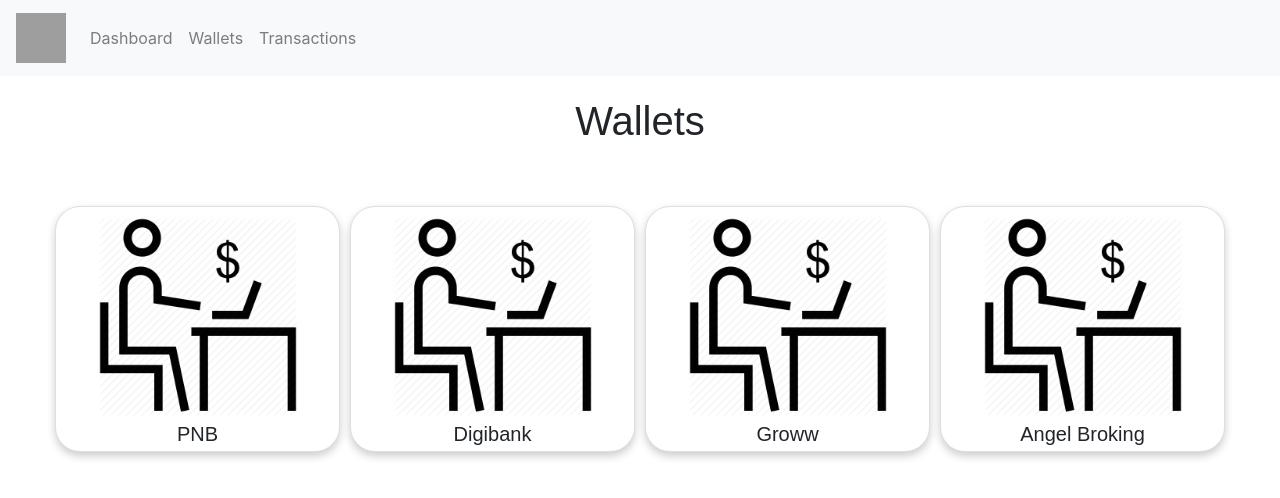
After one commit to suhridmathur/expense_tracker, a Django app: page /wallets in a window 1280 px wide. The commit adds this page. Shown: the top 498 px of the page. Run offline with Django 3.2, Linux system fonts and the light colour scheme; some libraries are stand-ins or nearby versions; grey boxes are pictures that could not be loaded.

Commit message:
Wallets HTML Added

```diff
--- a/activity/urls.py
+++ b/activity/urls.py
@@ -3,4 +3,5 @@
 
 urlpatterns = [
     path("", Homepage.as_view(), name="homepage"),
+    path("wallets", Wallets.as_view(), name="wallets"),
 ]
--- a/activity/views.py
+++ b/activity/views.py
@@ -3,3 +3,7 @@
 
 class Homepage(TemplateView):
     template_name = "homepage.html"
+
+
+class Wallets(TemplateView):
+    template_name = "wallets.html"
--- a/templates/base.html
+++ b/templates/base.html
@@ -21,8 +21,9 @@
       <a class="navbar-brand" href="#"><img src="/static/images/Circle-icons-money.png" alt="" width="50px" height="50px"></a>
       <div class="collapse navbar-collapse" id="navbarNavAltMarkup">
           <div class="navbar-nav">
-              <a class="nav-item nav-link active" href="#">Wallets <span class="sr-only">(current)</span></a>
-              <a class="nav-item nav-link" href="#">Transactions</a>
+            <a class="nav-item nav-link" href="/">Dashboard <span class="sr-only"></span></a>
+            <a class="nav-item nav-link" href="/wallets">Wallets <span class="sr-only"></span></a>
+            <a class="nav-item nav-link" href="/transactions">Transactions</a>
           </div>
         </div>
   </nav>
--- /dev/null
+++ b/templates/wallets.html
@@ -0,0 +1,37 @@
+{% extends 'base.html' %}
+
+{% block title %}Homepage{% endblock title  %}
+{% block extra_css %}
+    <link rel="stylesheet" href="/static/css/common.css">
+{% endblock extra_css %}
+{% block content %}
+    <div class="heading">
+        <span>Wallets</span>
+    </div>
+    <div class="monthly-stats">
+        <div class="card wallet">
+            <img src="/static/images/58-512.png" alt="" height="200px" width="200px">
+            <div class="container">
+                <span class="card-text">PNB</span>
+            </div>
+        </div>
+        <div class="card wallet">
+            <img src="/static/images/58-512.png" alt="" height="200px" width="200px">
+            <div class="container">
+                <span class="card-text">Digibank</span>
+            </div>
+        </div>
+        <div class="card wallet">
+            <img src="/static/images/58-512.png" alt="" height="200px" width="200px">
+            <div class="container">
+                <span class="card-text">Groww</span>
+            </div>
+        </div>
+        <div class="card wallet">
+            <img src="/static/images/58-512.png" alt="" height="200px" width="200px">
+            <div class="container">
+                <span class="card-text">Angel Broking</span>
+            </div>
+        </div>
+    </div>
+{% endblock content %}
```
Lines whose indentation alone changed are shown as unchanged.
